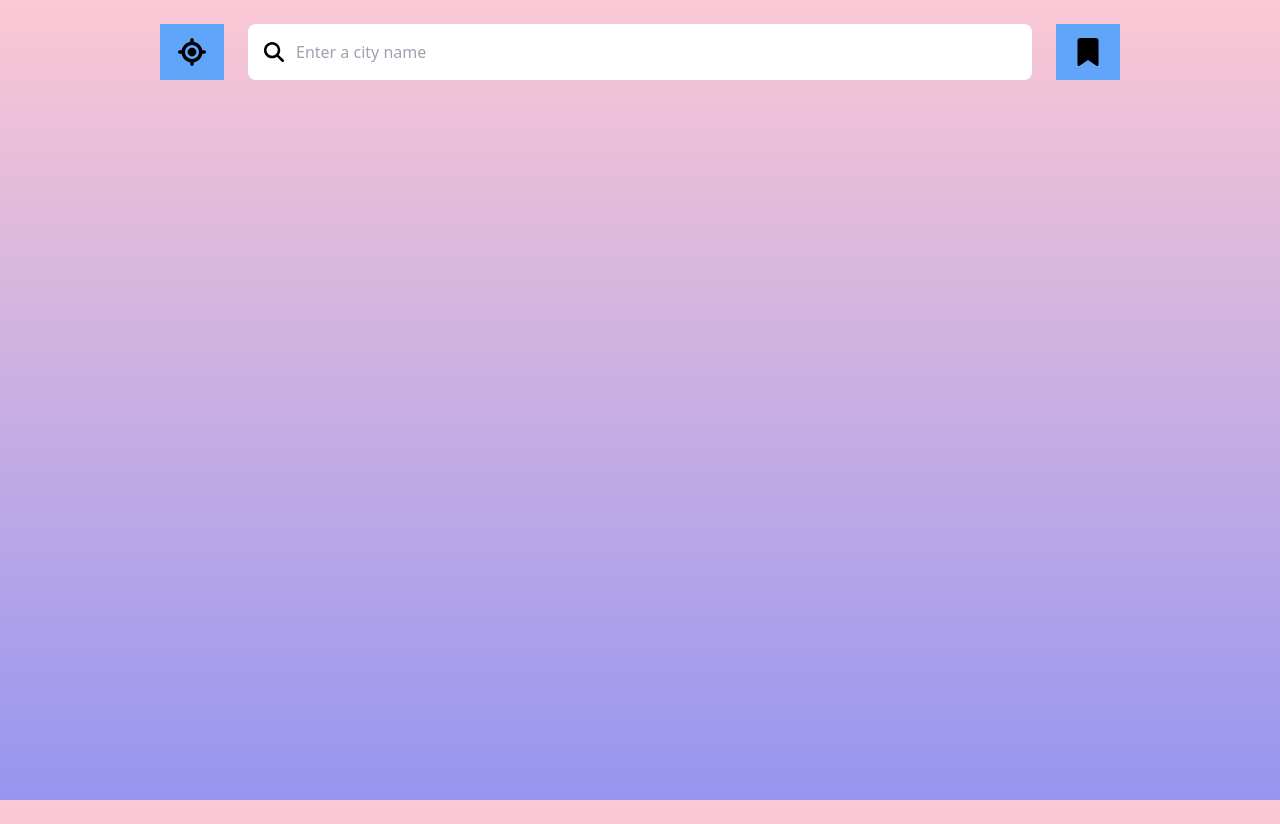
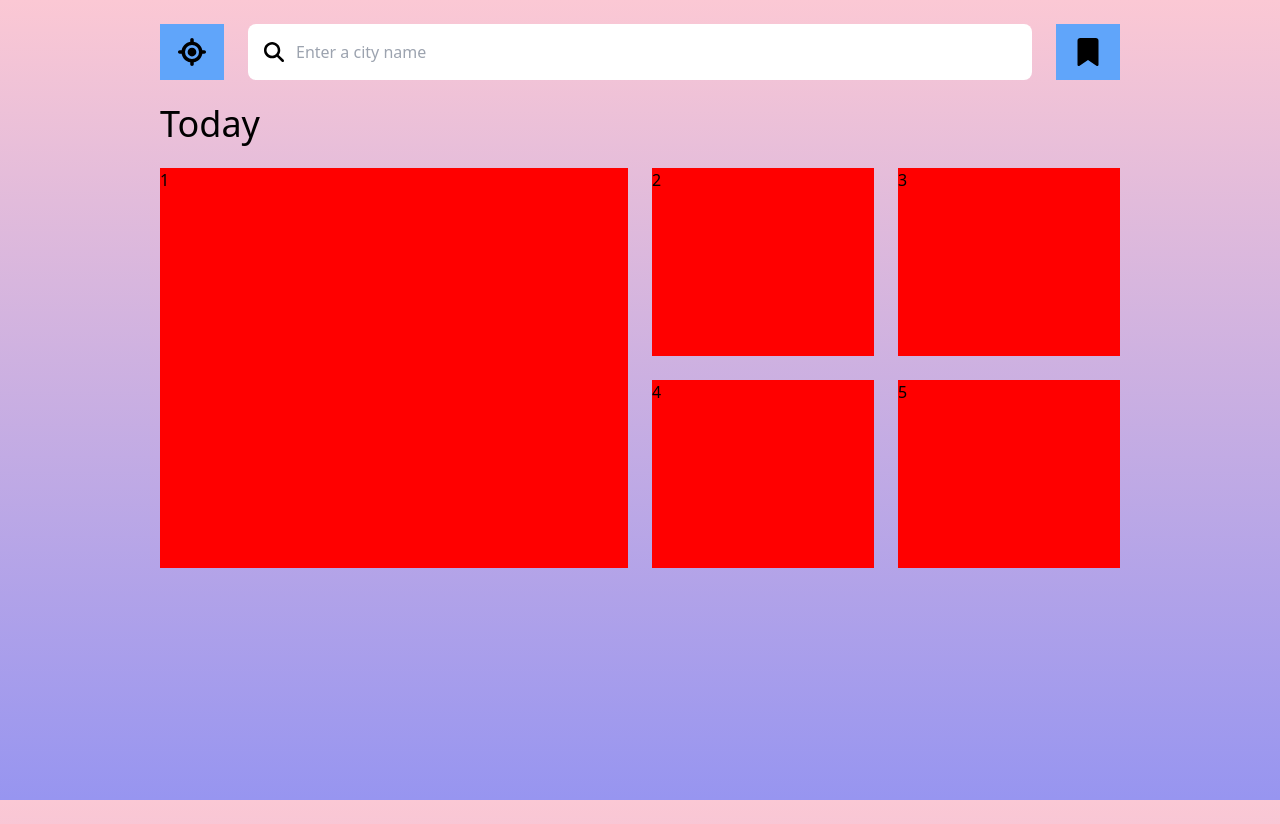
Before and after one commit to Wiazeph/Weather-App, a Vue app: page / in a window 1280 px wide. Built offline with nearby package versions, Linux system fonts and the light colour scheme.

Commit message:
feat: add TodayData component

```diff
--- a/src/App.vue
+++ b/src/App.vue
@@ -1,9 +1,15 @@
 <script setup>
 import MenuBar from './components/MenuBar.vue'
+import TodayData from './components/TodayData.vue';
 </script>
 
 <template>
-  <MenuBar />
+  <header>
+    <MenuBar />
+  </header>
+  <main>
+    <TodayData />
+  </main>
 </template>
 
 <style scoped></style>
--- a/src/assets/style.css
+++ b/src/assets/style.css
@@ -11,7 +11,7 @@
   }
 
   #app {
-    @apply mx-auto my-6 w-[960px];
+    @apply mx-auto my-6 flex w-[960px] flex-col gap-6;
   }
 
   header {
--- a/src/components/MenuBar.vue
+++ b/src/components/MenuBar.vue
@@ -1,5 +1,4 @@
 <template>
-  <header>
   <div class="my-location menu-btn">
     <svg class="menu-icon" xmlns="http://www.w3.org/2000/svg" viewBox="0 0 512 512">
       <path
@@ -9,7 +8,16 @@
   </div>
 
   <div class="search-location">
-      <input id="search" type="text" placeholder="Enter a city name" />
+    <input
+      id="search"
+      type="text"
+      placeholder="Enter a city name"
+      v-model="city"
+      @keyup.enter="getWeatherData"
+    />
+
+    <!-- @input="getWeatherData" -->
+    <!-- <button @click="getWeatherData">Hava Durumu</button> -->
 
     <label for="search">
       <svg xmlns="http://www.w3.org/2000/svg" viewBox="0 0 512 512">
@@ -27,10 +35,38 @@
       />
     </svg>
   </div>
-  </header>
+
+
 </template>
 
-<script setup></script>
+<script setup>
+import axios from 'axios'
+
+import { ref } from 'vue'
+
+const city = ref('')
+const weatherData = ref(null)
+
+const getWeatherData = async () => {
+  try {
+    const response = await axios.get(
+      `https://api.weatherapi.com/v1/current.json?key=7b2f4b0de753442aa37235151231706&q=${city.value}`
+    )
+
+    weatherData.value = response.data
+
+    console.log('🚀 ~ weatherData.value:', weatherData.value)
+  } catch (error) {
+    console.error(error)
+  }
+
+  return {
+    city,
+    weatherData,
+    getWeatherData
+  }
+}
+</script>
 
 <style scoped>
 @tailwind utilities;
--- /dev/null
+++ b/src/components/TodayData.vue
@@ -0,0 +1,58 @@
+<template>
+  <div class="today">
+    <div class="section-title">Today</div>
+
+    <div class="today-card">
+      <div class="div1">1</div>
+      <div class="div2">2</div>
+      <div class="div3">3</div>
+      <div class="div4">4</div>
+      <div class="div5">5</div>
+    </div>
+  </div>
+</template>
+
+<script setup></script>
+
+<style scoped>
+@tailwind utilities;
+
+@layer utilities {
+  .today {
+    @apply flex flex-col gap-6;
+  }
+  .section-title {
+    @apply text-4xl;
+  }
+}
+
+.today-card {
+  display: grid;
+  grid-template-columns: repeat(4, 1fr);
+  grid-template-rows: repeat(2, 1fr);
+  grid-column-gap: 24px;
+  grid-row-gap: 24px;
+  height: 400px;
+}
+
+.div1 {
+  grid-area: 1 / 1 / 3 / 3;
+  background-color: red;
+}
+.div2 {
+  grid-area: 1 / 3 / 2 / 4;
+  background-color: red;
+}
+.div3 {
+  grid-area: 1 / 4 / 2 / 5;
+  background-color: red;
+}
+.div4 {
+  grid-area: 2 / 3 / 3 / 4;
+  background-color: red;
+}
+.div5 {
+  grid-area: 2 / 4 / 3 / 5;
+  background-color: red;
+}
+</style>
```
Lines whose indentation alone changed are shown as unchanged.
